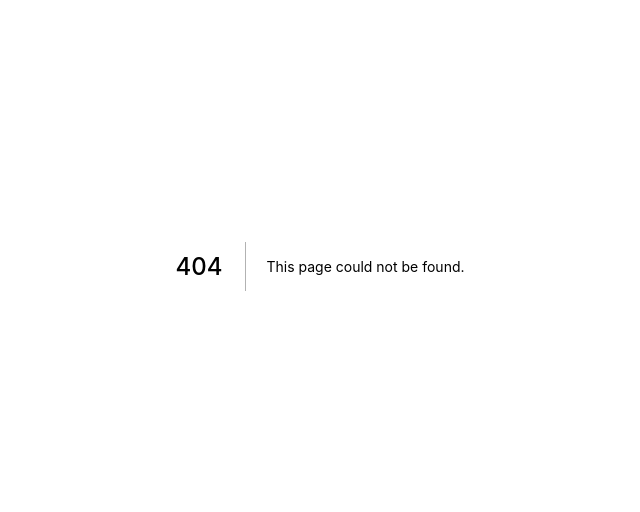
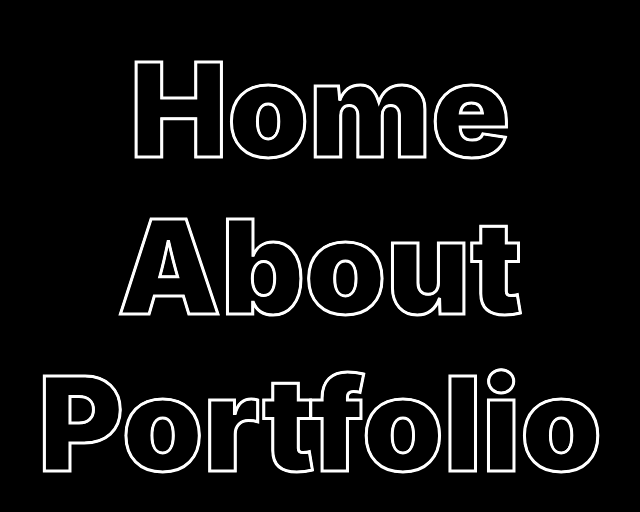
Before and after one commit to SangKwon-Lee/Kogong_css, a Next.js app: page /menuhover in a window 1280 px wide. Before the commit this address had no page. Shown: the part 134-646 px from the top of the page, without its empty margins (320-960 px from the left). Built offline with nearby package versions, Linux system fonts and the light colour scheme.

Commit message:
메뉴 호버

```diff
--- /dev/null
+++ b/pages/menuhover/index.js
@@ -0,0 +1,102 @@
+import { useState } from 'react';
+import {
+	Container,
+	MenuWrapper,
+	Menu,
+	Menu1,
+	Menu2,
+} from '../../src/menuhover';
+
+export default function MenuHover() {
+	const [isTrue, setIsTrue] = useState(false);
+
+	const handleIsTrue = (e) => {
+		setIsTrue(e.target.id);
+	};
+
+	const handleIsFalse = () => {
+		setIsTrue(false);
+	};
+	return (
+		<Container>
+			<MenuWrapper>
+				<Menu
+					id="home"
+					isTrue={isTrue === 'home'}
+					onMouseOver={handleIsTrue}
+					onMouseLeave={handleIsFalse}
+				>
+					Home
+				</Menu>
+				<Menu1
+					id="home"
+					isTrue={isTrue === 'home'}
+					onMouseOver={handleIsTrue}
+					onMouseLeave={handleIsFalse}
+				>
+					Home
+				</Menu1>
+				<Menu2
+					id="home"
+					isTrue={isTrue === 'home'}
+					onMouseOver={handleIsTrue}
+					onMouseLeave={handleIsFalse}
+				>
+					Home
+				</Menu2>
+			</MenuWrapper>
+			<MenuWrapper>
+				<Menu
+					id="about"
+					isTrue={isTrue === 'about'}
+					onMouseOver={handleIsTrue}
+					onMouseLeave={handleIsFalse}
+				>
+					About
+				</Menu>
+				<Menu1
+					id="about"
+					isTrue={isTrue === 'about'}
+					onMouseOver={handleIsTrue}
+					onMouseLeave={handleIsFalse}
+				>
+					About
+				</Menu1>
+				<Menu2
+					id="about"
+					isTrue={isTrue === 'about'}
+					onMouseOver={handleIsTrue}
+					onMouseLeave={handleIsFalse}
+				>
+					About
+				</Menu2>
+			</MenuWrapper>
+			<MenuWrapper>
+				<Menu
+					id="port"
+					isTrue={isTrue === 'port'}
+					onMouseOver={handleIsTrue}
+					onMouseLeave={handleIsFalse}
+				>
+					Portfolio
+				</Menu>
+				<Menu1
+					id="port"
+					isTrue={isTrue === 'port'}
+					onMouseOver={handleIsTrue}
+					onMouseLeave={handleIsFalse}
+				>
+					Portfolio
+				</Menu1>
+				<Menu2
+					id="port"
+					isTrue={isTrue === 'port'}
+					onMouseOver={handleIsTrue}
+					onMouseLeave={handleIsFalse}
+				>
+					Portfolio
+				</Menu2>
+			</MenuWrapper>
+		</Container>
+	);
+}
--- /dev/null
+++ b/src/menuhover.js
@@ -0,0 +1,48 @@
+import styled from '@emotion/styled';
+
+export const Container = styled.div`
+	width: 100vw;
+	height: 100vh;
+	background: black;
+	display: flex;
+	flex-direction: column;
+	justify-content: center;
+	align-items: center;
+`;
+export const MenuWrapper = styled.div`
+	position: relative;
+`;
+
+export const Menu = styled.div`
+	-webkit-text-stroke: 3px #fff;
+	font-size: 130px;
+	font-weight: 900;
+	text-decoration: none;
+	transition: all 0.5s;
+	color: ${(props) => (props.isTrue ? 'white' : 'transparent')};
+	:hover {
+		-webkit-text-stroke: 2px black;
+	}
+`;
+export const Menu1 = styled.div`
+	position: absolute;
+	top: 0;
+	color: ${(props) => (props.isTrue ? 'red' : 'transparent')};
+	-webkit-text-stroke: 2px ${(props) => (props.isTrue ? 'black' : 'white')};
+	font-size: 130px;
+	font-weight: 900;
+	transition: all 0.5s;
+	transform: ${(props) =>
+		props.isTrue ? `translate(10px, -10px)` : `translate(0px, 0px)`};
+`;
+export const Menu2 = styled.div`
+	position: absolute;
+	top: 0;
+	color: ${(props) => (props.isTrue ? '#0ff' : 'transparent')};
+	-webkit-text-stroke: 2px ${(props) => (props.isTrue ? 'black' : 'white')};
+	font-size: 130px;
+	font-weight: 900;
+	transition: all 0.5s;
+	transform: ${(props) =>
+		props.isTrue ? `translate(20px, -20px)` : `translate(0px, 0px)`};
+`;
```
Also changed, not shown: 1 other file (tests, documents, lock files or other folders).
